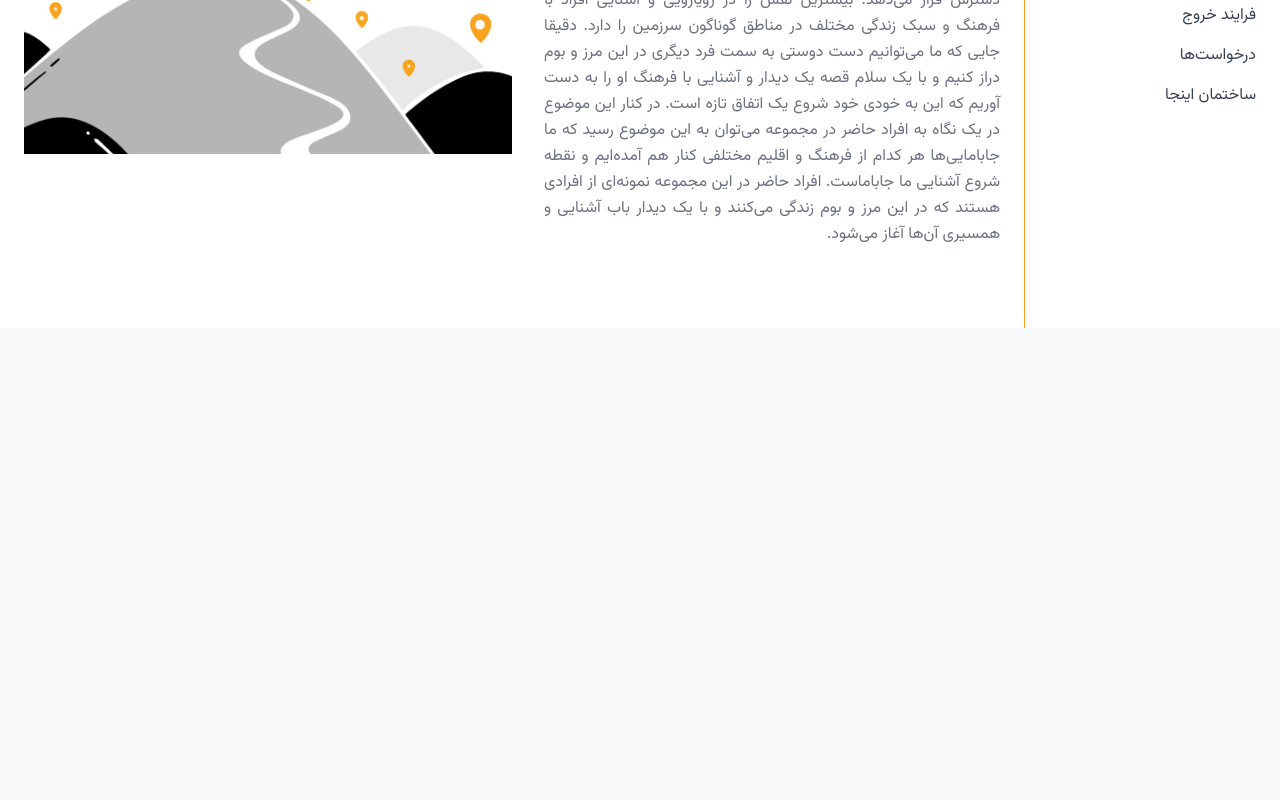
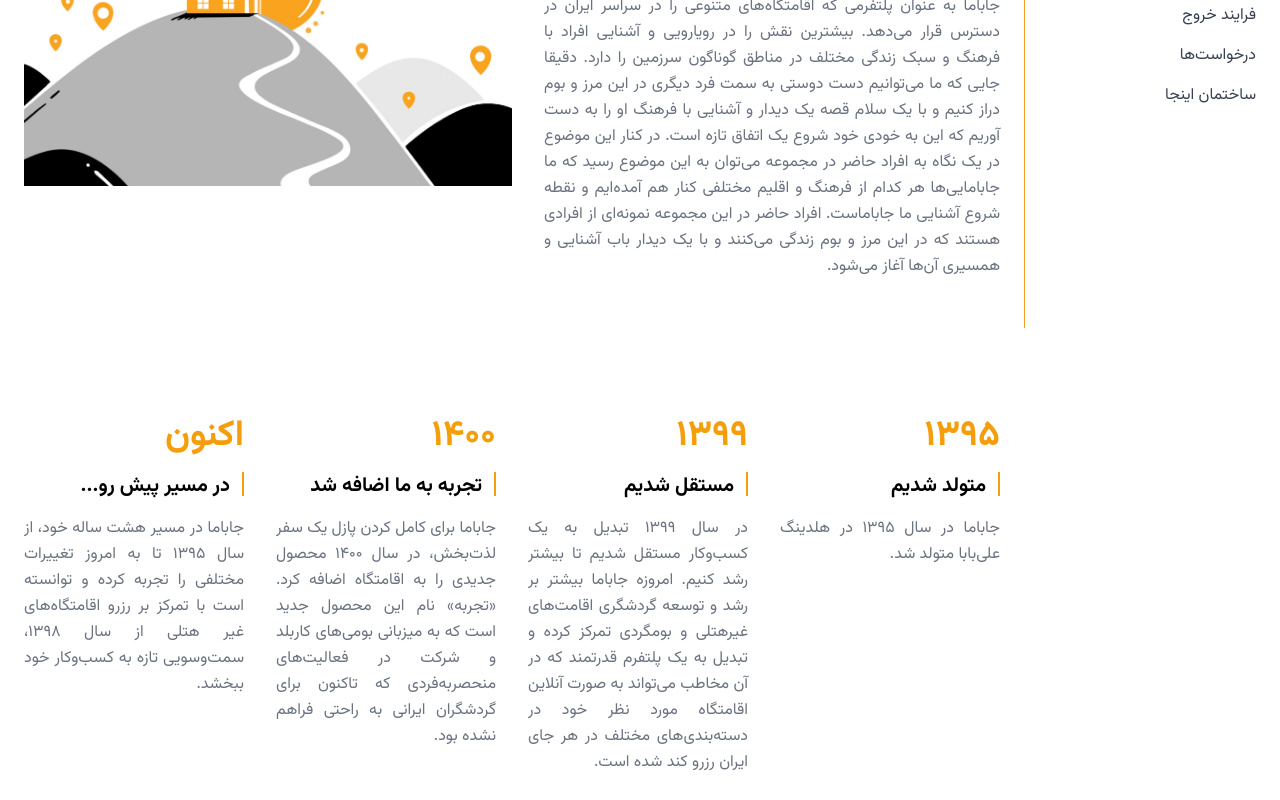
Before and after one commit to espitman/jbm-hr-life, a Nuxt app: page / in a window 1280 px wide. Shown: the part 472-1272 px from the top of the page. Before the commit the page ends 800 px from the top, so only its background shows below. Built offline with nearby package versions, Linux system fonts and the light colour scheme.

Commit message:
feat: add Timeline component with Section wrapper

```diff
--- a/components/home/Section.vue
+++ b/components/home/Section.vue
@@ -1,5 +1,5 @@
 <template>
-  <section class="w-[calc(100vw-16rem)] min-h-[calc(100vh-92px)] flex items-center justify-center bg-white">
+  <section class="w-[calc(100vw-16rem)] flex items-center justify-center bg-white">
     <slot />
   </section>
 </template>
--- a/components/home/Story.vue
+++ b/components/home/Story.vue
@@ -1,6 +1,6 @@
 <template>
   <Section>
-    <div class="max-w-6xl mx-auto p-6">
+    <div class="max-w-6xl mx-auto p-6 py-28">
       <div class="flex flex-col md:flex-row items-center">
         <!-- Left side: RTL Text Content (now first in RTL) -->
         <div class="w-full md:w-1/2 md:pl-8" dir="rtl">
--- /dev/null
+++ b/components/home/Timeline.vue
@@ -0,0 +1,59 @@
+<template>
+  <Section>
+    <div class="max-w-6xl mx-auto p-6" dir="rtl">
+      <div class="grid grid-cols-1 md:grid-cols-4 gap-8">
+        <!-- 1395 Section -->
+        <div class="text-right">
+          <h2 class="text-3xl md:text-4xl font-bold text-amber-500 mb-4">۱۳۹۵</h2>
+          <div class="flex items-start mb-4">
+            <div class="border-r-2 border-amber-500 h-6 ml-3"></div>
+            <h3 class="text-xl font-bold text-black">متولد شدیم</h3>
+          </div>
+          <p class="text-gray-500 leading-relaxed text-justify">
+            جاباما در سال ۱۳۹۵ در هلدینگ علی‌بابا متولد شد.
+          </p>
+        </div>
+
+        <!-- 1399 Section -->
+        <div class="text-right">
+          <h2 class="text-3xl md:text-4xl font-bold text-amber-500 mb-4">۱۳۹۹</h2>
+          <div class="flex items-start mb-4">
+            <div class="border-r-2 border-amber-500 h-6 ml-3"></div>
+            <h3 class="text-xl font-bold text-black">مستقل شدیم</h3>
+          </div>
+          <p class="text-gray-500 leading-relaxed text-justify">
+            در سال ۱۳۹۹ تبدیل به یک کسب‌وکار مستقل شدیم تا بیشتر رشد کنیم. امروزه جاباما بیشتر بر رشد و توسعه گردشگری اقامت‌های غیرهتلی و بومگردی تمرکز کرده و تبدیل به یک پلتفرم قدرتمند که در آن مخاطب می‌تواند به صورت آنلاین اقامتگاه مورد نظر خود در دسته‌بندی‌های مختلف در هر جای ایران رزرو کند شده است.
+          </p>
+        </div>
+
+        <!-- 1400 Section -->
+        <div class="text-right">
+          <h2 class="text-3xl md:text-4xl font-bold text-amber-500 mb-4">۱۴۰۰</h2>
+          <div class="flex items-start mb-4">
+            <div class="border-r-2 border-amber-500 h-6 ml-3"></div>
+            <h3 class="text-xl font-bold text-black">تجربه به ما اضافه شد</h3>
+          </div>
+          <p class="text-gray-500 leading-relaxed text-justify">
+            جاباما برای کامل کردن پازل یک سفر لذت‌بخش، در سال ۱۴۰۰ محصول جدیدی را به اقامتگاه اضافه کرد. «تجربه» نام این محصول جدید است که به میزبانی بومی‌های کاربلد و شرکت در فعالیت‌های منحصربه‌فردی که تاکنون برای گردشگران ایرانی به راحتی فراهم نشده بود.
+          </p>
+        </div>
+
+        <!-- اکنون Section -->
+        <div class="text-right">
+          <h2 class="text-3xl md:text-4xl font-bold text-amber-500 mb-4">اکنون</h2>
+          <div class="flex items-start mb-4">
+            <div class="border-r-2 border-amber-500 h-6 ml-3"></div>
+            <h3 class="text-xl font-bold text-black">در مسیر پیش رو...</h3>
+          </div>
+          <p class="text-gray-500 leading-relaxed text-justify">
+            جاباما در مسیر هشت ساله خود، از سال ۱۳۹۵ تا به امروز تغییرات مختلفی را تجربه کرده و توانسته است با تمرکز بر رزرو اقامتگاه‌های غیر هتلی از سال ۱۳۹۸، سمت‌وسویی تازه به کسب‌وکار خود ببخشد.
+          </p>
+        </div>
+      </div>
+    </div>
+  </Section>
+</template>
+
+<script setup>
+import Section from '~/components/home/Section.vue'
+</script>
--- a/pages/index.vue
+++ b/pages/index.vue
@@ -1,11 +1,13 @@
 <template>
   <div>
     <Story />
+    <Timeline />
   </div>
 </template>
 
 <script setup>
 import Story from '~/components/home/Story.vue'
+import Timeline from '~/components/home/Timeline.vue'
 
 definePageMeta({
   layout: 'default'
```
